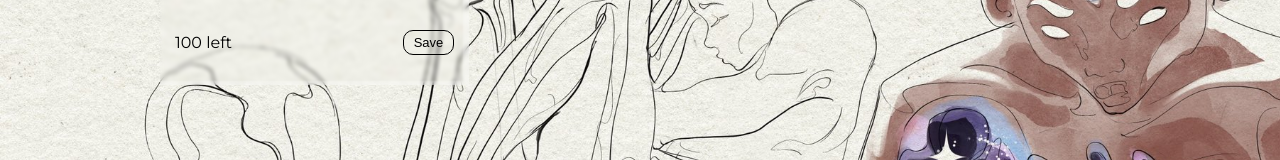
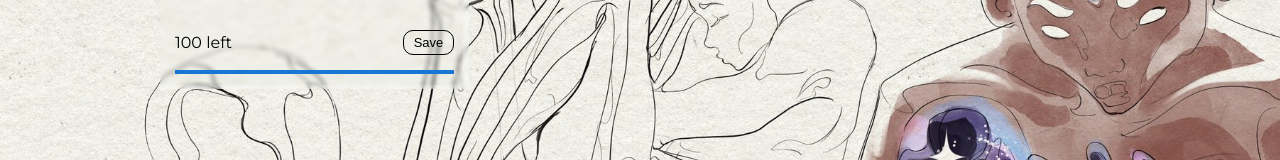
Before and after one commit to MikeAriyo/Note-App, a React (Create React App) app: page / in a window 1280 px wide. Shown: the part 207-367 px from the top of the page. Built offline with nearby package versions, Linux system fonts and the light colour scheme.

Commit message:
added a Linear progress bar to show characters left

```diff
--- a/src/Components/NoteComponents/CreateNote.js
+++ b/src/Components/NoteComponents/CreateNote.js
@@ -1,4 +1,5 @@
 import { React } from "react";
+import LinearProgress from "@mui/material/LinearProgress";
 
 function CreateNote({ textHandler, saveHandler, inputText }) {
   const charLimit = 100;
@@ -20,6 +21,12 @@ function CreateNote({ textHandler, saveHandler, inputText }) {
           Save
         </button>
       </div>
+
+      <LinearProgress
+        className="char__progress"
+        variant="determinate"
+        value={charLeft}
+      />
     </div>
   );
 }
```
